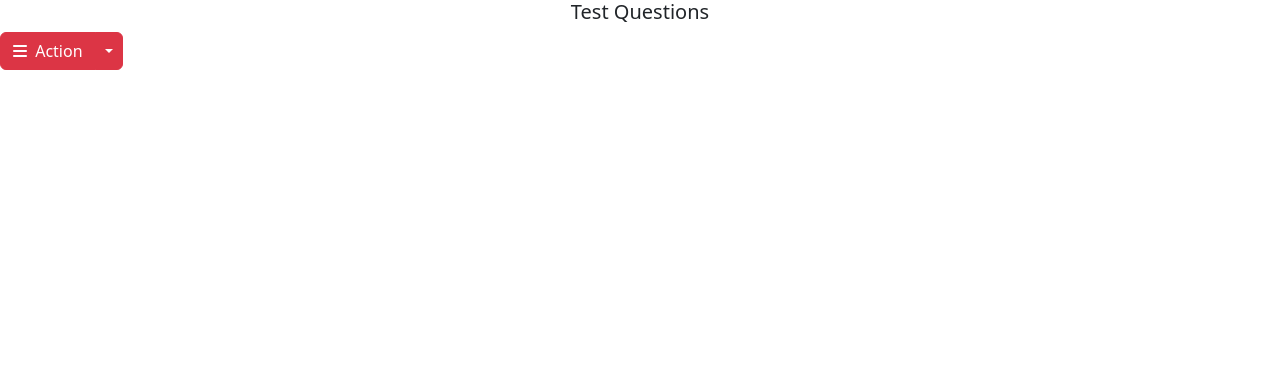
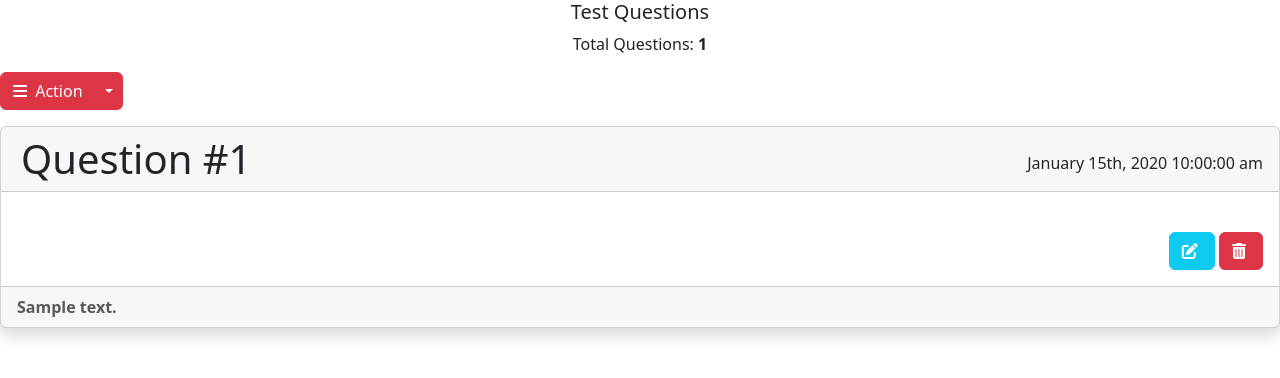
Before and after one commit to Peazzycole/School_management_sytem, a PHP site: the page made by private/views/test-tab-view.inc.php in a window 1280 px wide. Shown: the top 378 px of the page. Run offline with PHP 8.4, Linux system fonts and the light colour scheme; the template is opened without the code that fills it: most values are stand-ins (such as "Sample title", 1, 10 or a date in 2020); data that the repository does not hold is empty; some libraries are stand-ins or nearby versions.

Commit message:
Added More Test Functionalities

```diff
--- a/private/models/MyQuestions.php
+++ b/private/models/MyQuestions.php
@@ -16,7 +16,8 @@ class MyQuestions extends Model
         'question_type',
         'answer',
         'choices',
-        'image'
+        'image',
+        'comment'
     ];
 
     protected $beforeInsert = [
--- a/private/views/single_test.view.php
+++ b/private/views/single_test.view.php
@@ -9,7 +9,7 @@
     }
 </style>
 
-<div class="container-fluid p-4 shadow mx-auto mt-3" style="max-width: 1000px;">
+<div class="container-fluid p-4 shadow mx-auto mt-3 mb-5" style="max-width: 1000px;">
     <?php $this->view('includes/crumbs', ['crumbs' => $crumbs]) ?>
     <?php if (is_object($row)) : ?>
 
--- a/private/views/test-tab-view.inc.php
+++ b/private/views/test-tab-view.inc.php
@@ -1,18 +1,45 @@
 <center>
     <h5>Test Questions</h5>
+    <p>Total Questions: <b><?= $totalQuestions ?></b></p>
 </center>
 
-<div class="btn-group">
+<div class="btn-group pb-3">
     <button type="button" class="btn btn-danger"><i class="fa fa-bars"></i> Action</button>
     <button type="button" class="btn btn-danger dropdown-toggle dropdown-toggle-split" data-bs-toggle="dropdown" aria-expanded="false">
         <span class="visually-hidden">Toggle Dropdown</span>
     </button>
     <ul class="dropdown-menu">
-        <li><a class="dropdown-item" href=" <?= ROOT ?>/single_test/addSubjective/<?= $row->test_id ?>">Add Multiple Choice Questions</a></li>
-        <li><a class="dropdown-item" href="<?= ROOT ?>/single_test/addSubjective/<?= $row->test_id ?>">Add Objective Questions</a></li>
+        <li><a class="dropdown-item" href=" <?= ROOT ?>/single_test/addSubjective/<?= $row->test_id ?>type=multiple">Add Multiple Choice Questions</a></li>
+        <li><a class="dropdown-item" href="<?= ROOT ?>/single_test/addSubjective/<?= $row->test_id ?>?type=objective">Add Objective Questions</a></li>
         <li>
             <hr class="dropdown-divider">
         </li>
         <li><a class="dropdown-item" href="<?= ROOT ?>/single_test/addSubjective/<?= $row->test_id ?>">Add Subjective Questions</a></li>
     </ul>
 </div>
+
+<?php if (isset($questions) && is_array($questions)) : ?>
+    <?php $num = $totalQuestions + 1; ?>
+    <?php foreach ($questions as $quest) : $num-- ?>
+        <div class="card mb-4 shadow">
+            <div class="card-header">
+                <span class=" rounded p-1 display-6">Question #<?= $num ?> </span> <span class="disabled float-end mt-3"><?= date("F jS, Y H:i:s a", strtotime($quest->date)) ?></span>
+
+            </div>
+            <div class="card-body">
+                <h5 class="card-title"><?= esc($quest->question) ?></h5>
+                <?php if (file_exists($quest->image)) : ?>
+                    <img src="<?= ROOT ?>/<?= $quest->image ?>" style="width: 50%;" alt="">
+                <?php endif; ?>
+                <p class="card-text mt-3 float-end">
+                    <button class="btn btn-info text-white"><i class="fa fa-edit"></i></button>
+                    <button class="btn btn-danger text-white"><i class="fa fa-trash-alt"></i></button>
+                </p>
+
+            </div>
+            <div class="card-footer text-muted">
+                <p class="m-0"><b><?= $quest->comment ?></b></p>
+            </div>
+        </div>
+    <?php endforeach; ?>
+<?php endif; ?>
```
Also changed, not shown: private/controllers/Profile.php (+3 -15 lines), private/controllers/Single_test.php (+11 -1 lines), private/core/functions.php (+22 -0 lines), private/views/test-tab-add-subjective.inc.php (+17 -3 lines), public/uploads/react_async.png (added).
